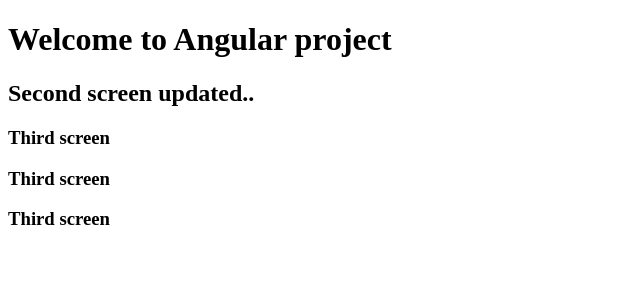
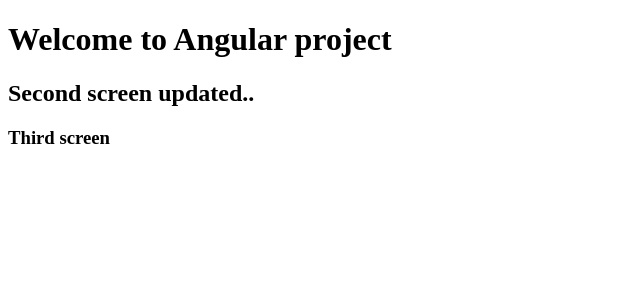
Before and after one commit to radhe424/Angular-Project-2, an Angular app: page / in a window 1280 px wide. Shown: the top 300 px of the page, without its empty margins (0-640 px from the left). Built offline with nearby package versions, Linux system fonts and the light colour scheme.

Commit message:
Added GitHub Actions deployment3

```diff
--- a/src/app/app.html
+++ b/src/app/app.html
@@ -1,6 +1,5 @@
 <H1>Welcome to Angular project</H1>
 <h2>Second screen updated..</h2>
 <h3>Third screen</h3>
-<h3>Third screen</h3>
-<h3>Third screen</h3>
+
 <router-outlet />
```
